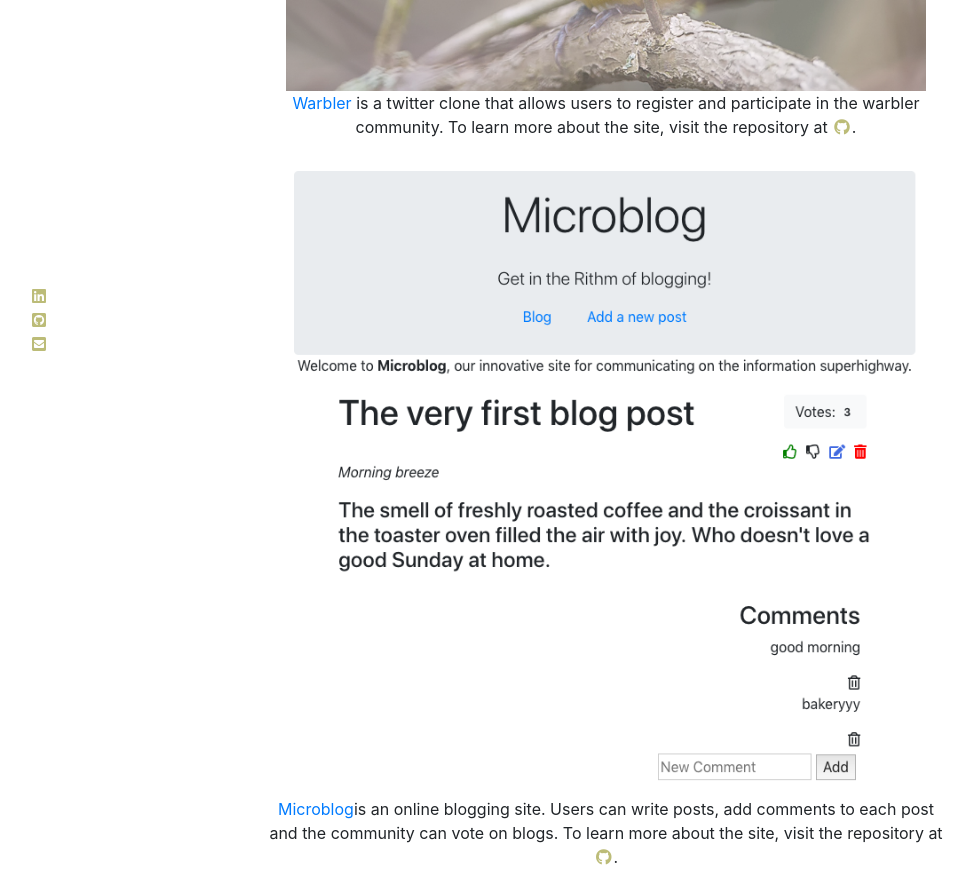
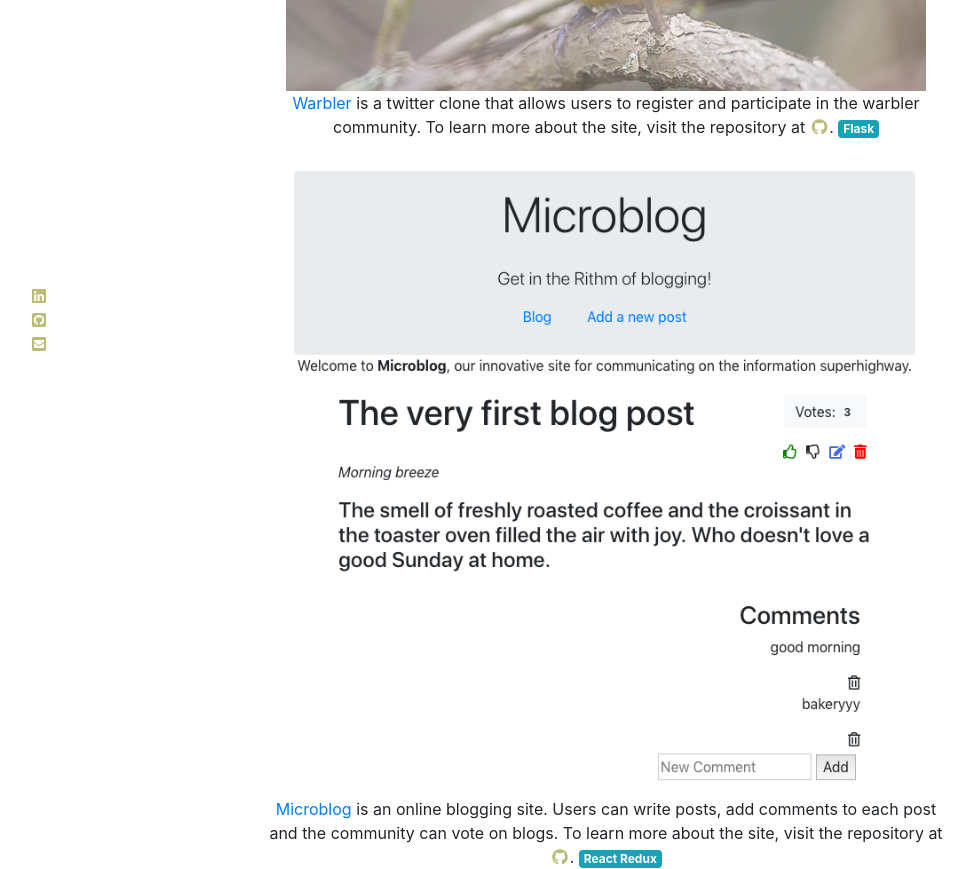
Before and after one commit to chengsig/PersonalPage, a React (Create React App) app in the folder personal-website/: page /projects in a window 1280 px wide. Shown: the part 380-1249 px from the top of the page, without its empty margins (34-1007 px from the left). Built offline with nearby package versions, Linux system fonts and the light colour scheme.

Commit message:
change resume link

```diff
--- a/personal-website/src/NavBar.js
+++ b/personal-website/src/NavBar.js
@@ -1,7 +1,10 @@
 import React, { Component } from 'react';
-import "./NavBar.css";
+
 import { NavLink } from 'react-router-dom';
 import { Navbar, Nav, NavItem } from 'reactstrap';
+
+import resume from './Chengsi_Gao_resume.pdf';
+import "./NavBar.css";
 
 
 class NavBar extends Component {
@@ -14,7 +17,7 @@
 
                 <Nav className="ml-auto" navbar>
                     <NavItem>
-                        <a href="https://docs.google.com/document/d/1ARfs7DIyVZD2NrThdPdOWFBgUl7F4phsev2MbfG8_YU/edit?usp=sharing" target="_blank">Resume</a>
+                        <a href={resume} rel="noreferrer noopener" target="_blank">Resume</a>
                     </NavItem>
 
                     <NavItem>
--- a/personal-website/src/Projects.js
+++ b/personal-website/src/Projects.js
@@ -14,15 +14,15 @@
                     is a twitter clone that allows users to register
                     and participate in the warbler community.
                     To learn more about the site, visit the repository
-                    at <a href="https://github.com/chengsig/warbler"><i class="fab fa-github"></i></a>.
+                    at <a href="https://github.com/chengsig/warbler"><i class="fab fa-github"></i></a>. <span className="badge badge-info">Flask</span>
                 </div>
                 <br/>
                 <img src={microblog} alt="microblog"/><br></br>
                 <div className="container">
-                    <a href="https://ca-microblog-frontend.herokuapp.com/">Microblog</a>
+                    <a href="https://ca-microblog-frontend.herokuapp.com/">Microblog </a>
                     is an online blogging site. Users can write posts, add comments to each post and the community can vote on blogs.
                     To learn more about the site, visit the repository
-                    at <a href="https://github.com/chengsig/microblog"><i class="fab fa-github"></i></a>.
+                    at <a href="https://github.com/chengsig/microblog"><i class="fab fa-github"></i></a>. <span className="badge badge-info">React Redux</span>
                 </div>
             </div>
         )
```
Also changed, not shown: 1 other file (tests, documents, lock files or other folders).
